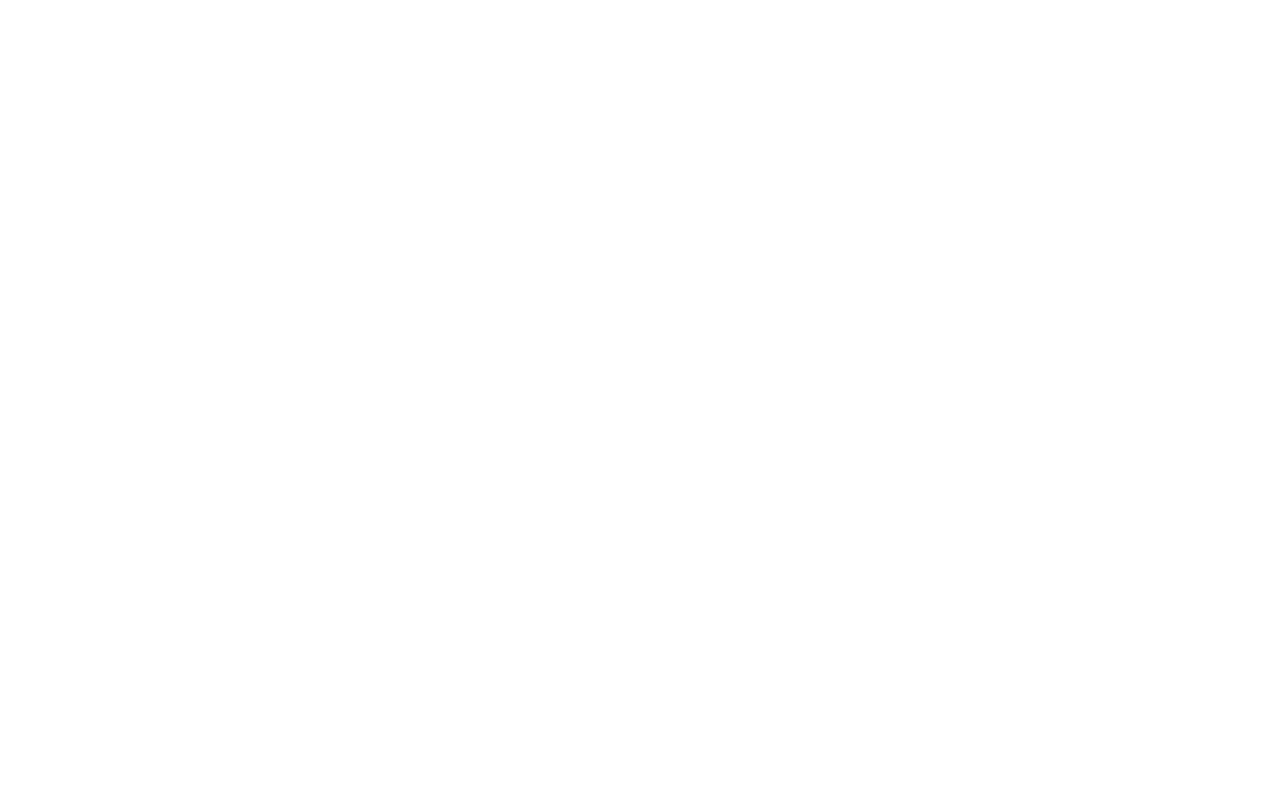
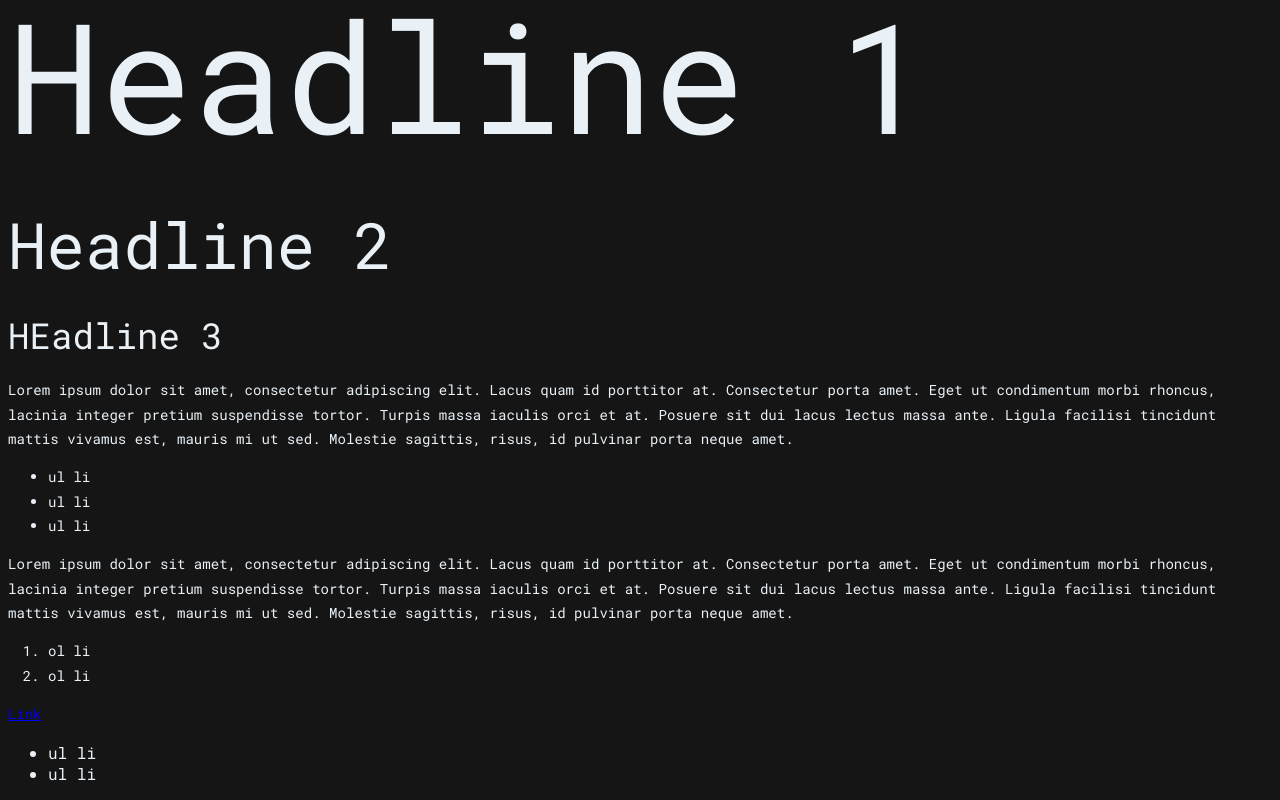
Before and after one commit to LobergDesign/mortenglad, a Nuxt app: page / in a window 1280 px wide. Shown: the part 505-1305 px from the top of the page. Before the commit the page ends 800 px from the top, so only its background shows below. Built offline with nearby package versions, Linux system fonts and the light colour scheme.

Commit message:
install a lot of packages and start on styleguide

```diff
--- /dev/null
+++ b/assets/scss/base/global.scss
@@ -0,0 +1,23 @@
+// default theme
+:root {
+  --color-primary: #{$color-black};
+  --color-secondary: #{$color-white};
+  --color-alternative: #{$color-cta};
+}
+
+html {
+  font-size: 62.5%;
+  text-rendering: optimizeLegibility;
+  -moz-osx-font-smoothing: grayscale;
+  -webkit-font-smoothing: antialiased;
+  -webkit-tap-highlight-color: transparent;
+  -webkit-text-size-adjust: none;
+}
+
+body {
+  font-family: "Roboto Mono", sans-serif;
+  font-weight: 400;
+  background-color: var(--color-primary);
+  color: var(--color-secondary);
+  font-size: 1.6rem;
+}
--- /dev/null
+++ b/assets/scss/base/typography.scss
@@ -0,0 +1,35 @@
+h1,
+.h1,
+h2,
+.h2,
+h3,
+.h3 {
+  font-weight: 400;
+}
+h1,
+.h1 {
+  font-size: clamp(6rem, 12vw, 17.3rem);
+  margin-top: 0;
+  margin-bottom: clamp(2rem, 2vw, 3rem);
+}
+h2,
+.h2 {
+  font-size: clamp(4rem, 5vw, 7rem);
+  margin-top: 0;
+  margin-bottom: clamp(2rem, 2vw, 3rem);
+}
+h3,
+.h3 {
+  font-size: clamp(2.6rem, 2.8vw, 4rem);
+  margin-top: 0;
+  margin-bottom: clamp(1rem, 1.5vw, 2rem);
+}
+p {
+  font-size: clamp(1.4rem, 1.1vw, 1.6rem);
+  line-height: clamp(1.9rem, 1.9vw, 2.7rem);
+}
+b,
+strong,
+.font-bold {
+  font-weight: 700;
+}
--- a/assets/scss/main.scss
+++ b/assets/scss/main.scss
@@ -1,11 +1,2 @@
-// @import url("https://fonts.googleapis.com/css2?family=Roboto+Mono&display=swap");
-body {
-  font-family: "Roboto Mono", sans-serif;
-}
-h2 {
-  font-family: "Roboto Mono", sans-serif;
-  font-variation-settings: "wght" 100, "wdth" 85;
-  &:hover {
-    font-variation-settings: "wght" 700, "wdth" 100;
-  }
-}
+@import "base/global.scss";
+@import "base/typography.scss";
--- a/assets/scss/settings/vars.scss
+++ b/assets/scss/settings/vars.scss
@@ -1 +1,22 @@
-$color-red: red;
+$color-black: #151515;
+$color-white: #e9f1f7;
+$color-cta: #f3abab;
+
+// transitions
+$transition--cubic: cubic-bezier(0.4, 0, 0, 1);
+$transition: 0.5s $transition--cubic;
+$transition--slow: 0.7s $transition--cubic;
+$transition--fast: 0.4s $transition--cubic;
+
+//------- Media queries -------//
+$viewport-extra-small: 350px; // 350px
+$viewport-small: 576px; // 576px
+$viewport-medium: 992px; // 992px
+$viewport-large: 1025px; // 1025px
+$viewport-extra-large: 1440px; // 1200px
+$viewport-max: 1920px; // 1920px
+
+// layout - grid
+$grid-max-width: 1680px;
+$grid-max-content-width: 1615px;
+$grid-min-width: 370px;
--- /dev/null
+++ b/assets/scss/tools/mixins.scss
@@ -0,0 +1,88 @@
+// layout
+@mixin grid {
+  width: 90vw;
+  max-width: $grid-max-width;
+  margin: 0 auto;
+  @include viewport-small {
+    width: 100%;
+  }
+}
+
+@mixin position-center {
+  position: absolute;
+  top: 50%;
+  left: 50%;
+  transform: translate(-50%, -50%);
+}
+
+@mixin position-center-y {
+  position: absolute;
+  top: 50%;
+  transform: translateY(-50%);
+}
+
+@mixin position-center-x {
+  position: absolute;
+  left: 50%;
+  transform: translateX(-50%);
+}
+
+//-------- Media queries -------//
+
+// phones
+@mixin viewport-small {
+  // max-width: 576
+  @media only screen and (max-width: $viewport-small) {
+    @content;
+  }
+}
+
+// tablet vertical down to phone
+@mixin viewport-medium {
+  // max-width: 992
+  @media only screen and (max-width: $viewport-medium) {
+    @content;
+  }
+}
+
+// tablet horizontal and down to phone
+@mixin viewport-large {
+  // max-width: 1025
+  @media only screen and (max-width: $viewport-large) {
+    @content;
+  }
+}
+
+// desktop
+@mixin viewport-extra-large {
+  // max-width: 1440
+  @media only screen and (max-width: $viewport-extra-large) {
+    @content;
+  }
+}
+
+// xl screens
+@mixin viewport-max {
+  // min-width: 1920px
+  @media only screen and (min-width: $viewport-max) {
+    @content;
+  }
+}
+// custom viewport - max
+@mixin viewport-custom-max($viewport-size) {
+  @media only screen and (max-width: $viewport-size) {
+    @content;
+  }
+}
+// custom viewport - min
+@mixin viewport-custom-min($viewport-size) {
+  @media only screen and (min-width: $viewport-size) {
+    @content;
+  }
+}
+// only mouse interactions
+@mixin viewport-mouse {
+  @media (hover: hover) and (pointer: fine) {
+    @content;
+  }
+}
--- a/nuxt.config.ts
+++ b/nuxt.config.ts
@@ -21,15 +21,12 @@
   css: ["~/assets/scss/main.scss"],
   // style resources
   styleResources: {
-    scss: ["~/assets/scss/settings/vars.scss"],
+    scss: [
+      "~/assets/scss/settings/vars.scss",
+      "~/assets/scss/tools/mixins.scss",
+    ],
   },
 
-  // google fonts
-  googleFonts: {
-    families: {
-      "Roboto+Mono": [400],
-    },
-  },
   // Plugins to run before rendering page: https://go.nuxtjs.dev/config-plugins
   plugins: [],
 
@@ -44,8 +41,55 @@
   ],
 
   // Modules: https://go.nuxtjs.dev/config-modules
-  modules: ["@nuxtjs/style-resources"],
+  modules: [
+    "@nuxtjs/style-resources",
+    "@nuxtjs/sitemap",
+    "@nuxtjs/robots",
+    "@nuxtjs/svg",
+  ],
+  robots: {
+    UserAgent: "*",
+    Disallow: process.env.ROBOTS === "false" ? "/" : "",
+    sitemap: process.env.BASE_URL + "/sitemap.xml",
+  },
+  sitemap: {
+    hostname: process.env.BASE_URL || "http://localhost:3000",
+    // add trailing slash to final sitemap
+    trailingSlash: true,
+    priority: 1,
+    path: "/sitemap.xml",
+    gzip: true,
+    generate: false,
+  },
 
+  // Control ssr
+  ssr: process.env.SERVER_RENDER === "true",
+  purgeCSS: {
+    // whitelist spicific classes
+    whitelist: [],
+    // whitelist spicific classes and all that contains that naming
+    whitelistPatterns: [
+      /__layout/,
+      /__nuxt/,
+      /is-inview/,
+      /is/,
+      /hooper/,
+      /social-links__item/,
+      /svg/,
+      /g/,
+      /path/,
+      /rect/,
+      /fade-out/,
+    ],
+  },
+  // google fonts
+  googleFonts: {
+    families: {
+      "Roboto+Mono": { wght: [100 + ".." + 700] },
+    },
+    display: "swap",
+  },
   // Build Configuration: https://go.nuxtjs.dev/config-build
   build: {},
+  loading: false,
 }
--- a/pages/index.vue
+++ b/pages/index.vue
@@ -1,5 +1,45 @@
 <template>
-  <h2>TEst var fonts</h2>
+  <div>
+    <h1>Headline 1 - hero</h1>
+    <p>
+      lorem
+    </p>
+    <h1>Headline 1</h1>
+    <h2>Headline 2</h2>
+    <h3>HEadline 3</h3>
+    <p>
+      Lorem ipsum dolor sit amet, consectetur adipiscing elit. Lacus quam id
+      porttitor at. Consectetur porta amet. Eget ut condimentum morbi rhoncus,
+      lacinia integer pretium suspendisse tortor. Turpis massa iaculis orci et
+      at. Posuere sit dui lacus lectus massa ante. Ligula facilisi tincidunt
+      mattis vivamus est, mauris mi ut sed. Molestie sagittis, risus, id
+      pulvinar porta neque amet.
+      <ul>
+        <li>
+        ul li</li>
+         <li>
+        ul li</li>
+         <li>
+        ul li</li>
+        </ul>
+    </p>
+
+     <p>
+      Lorem ipsum dolor sit amet, consectetur adipiscing elit. Lacus quam id
+      porttitor at. Consectetur porta amet. Eget ut condimentum morbi rhoncus,
+      lacinia integer pretium suspendisse tortor. Turpis massa iaculis orci et
+      at. Posuere sit dui lacus lectus massa ante. Ligula facilisi tincidunt
+      mattis vivamus est, mauris mi ut sed. Molestie sagittis, risus, id
+      pulvinar porta neque amet.
+     <ol>
+       <li>ol li</li>
+       <li>ol li</li>
+     </ol>
+     <a href="#">Link</a>
+    </p>
+    <ul><li>ul li</li>
+    <li>ul li</li></ul>
+  </div>
 </template>
 
 <script lang="ts">
--- a/tsconfig.json
+++ b/tsconfig.json
@@ -15,7 +15,7 @@
       "~/*": ["./*"],
       "@/*": ["./*"]
     },
-    "types": ["@nuxt/types", "@types/node"]
+    "types": ["@nuxt/types", "@types/node", "@nuxtjs/color-mode"]
   },
   "exclude": ["node_modules", ".nuxt", "dist"]
 }
```
Also changed, not shown: assets/scss/tools/helping-classes.scss (added, +72 -0 lines), package.json (+9 -0 lines), 1 other file (tests, documents, lock files or other folders).
